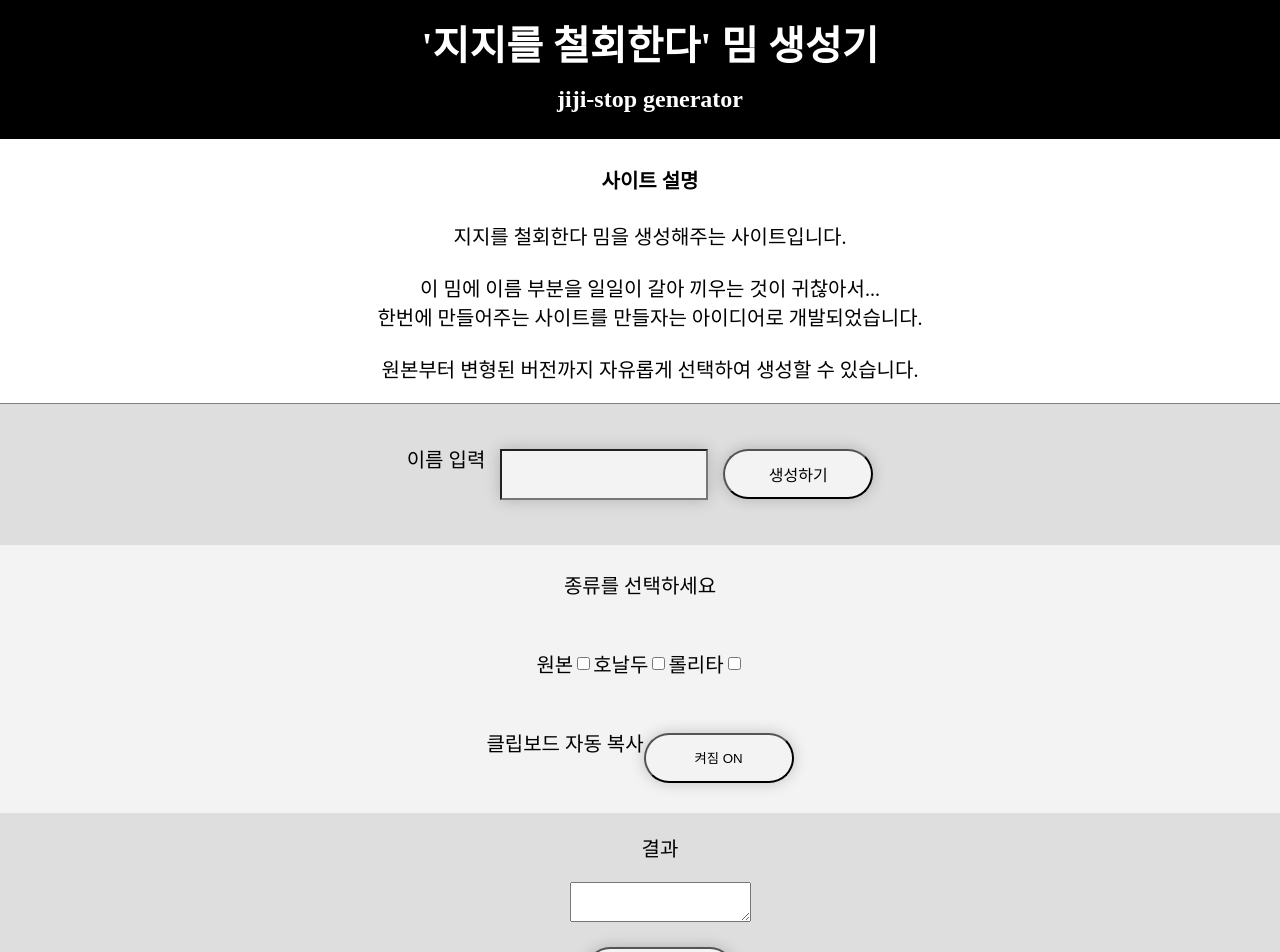
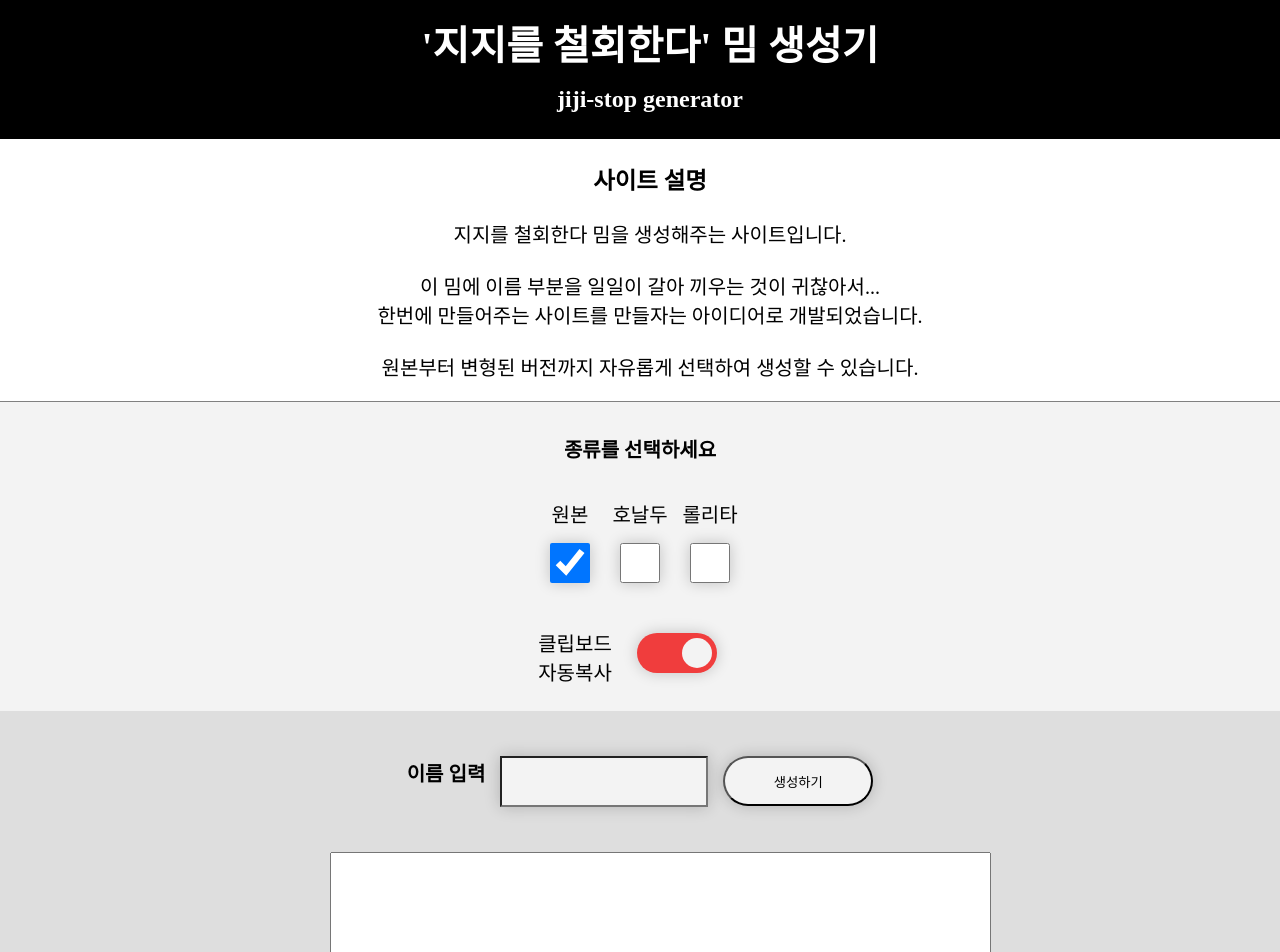
Before and after one commit to ktk-ring/jiji-stop, a React (Create React App) app: page / in a window 1280 px wide. Shown: the top 952 px of the page. Built offline with nearby package versions, Linux system fonts and the light colour scheme; a web font is replaced by a local one.

Commit message:
Update App.js

```diff
--- a/src/App.js
+++ b/src/App.js
@@ -12,27 +12,27 @@ function App() {
     <div className="App">
       <div className="main-title">
         <p>
-        <h1>'지지를 철회한다' 밈 생성기</h1>
-        <h2>jiji-stop generator</h2>
+          <h1>'지지를 철회한다' 밈 생성기</h1>
+          <h2>jiji-stop generator</h2>
         </p>
       </div>
 
       <div className="list">
-        <h4>사이트 설명</h4>
+        <h3>사이트 설명</h3>
         <p>
-          지지를 철회한다 밈을 생성해주는 사이트입니다.<br/><br/>
+          지지를 철회한다 밈을 생성해주는 사이트입니다.<br /><br />
 
-          이 밈에 이름 부분을 일일이 갈아 끼우는 것이 귀찮아서... <br/>
-          한번에 만들어주는 사이트를 만들자는 아이디어로 개발되었습니다.<br/><br/>
+          이 밈에 이름 부분을 일일이 갈아 끼우는 것이 귀찮아서... <br />
+          한번에 만들어주는 사이트를 만들자는 아이디어로 개발되었습니다.<br /><br />
 
-          원본부터 변형된 버전까지 자유롭게 선택하여 생성할 수 있습니다.<br/>
+          원본부터 변형된 버전까지 자유롭게 선택하여 생성할 수 있습니다.<br />
         </p>
       </div>
 
       <Generator></Generator>
 
       <div className='output'>
-        <button type="button" style={{ textAlign: 'left' }}>
+        <button type="button">
           클립보드에 복사하기
         </button>
       </div>
@@ -41,7 +41,7 @@ function App() {
   );
 }
 
-function checkBatchim() {
+function checkBatchim() { // 이름에 받침 여부 체크
   if (typeof nameInput !== 'string') return null;
 
   let lastLetter = nameInput[nameInput.length - 1];
@@ -52,7 +52,7 @@ function checkBatchim() {
   return (uni - 44032) % 28 !== 0;
 }
 
-function Generator() {
+function Generator() { // 밈 생성기
   const [nameInput, setName] = useState("");
   const textRef = useRef(null);
 
@@ -83,55 +83,97 @@ ${nameInput}, 나의 안식.
 ${nameInput}, 나의 영혼.
 ${nameInput}, 나.`
 
-    textRef.current.value = text;
-    textRef.current.select();
+    if (!nameInput) {
+      alert("이름이 입력되지 않았습니다!");
+    } else {
+      textRef.current.value = text;
+      textRef.current.select();
+    }
+
     if (autoCopy) {
       document.execCommand("copy");
     }
   }
 
+  const toggleList = document.querySelectorAll(".toggleSwitch");
+
+  toggleList.forEach(($toggle) => {
+    $toggle.onClick = () => {
+      $toggle.classList.toggle('active');
+    }
+  });
+
   return (
     <div>
 
-      <div className="input">
-        <p>이름 입력</p>
-        <input type="text" onChange={
-          (e) => setName(e.target.value)
-        } />
-        <button onClick={memeText} style={{ fontSize: 16 }}>생성하기</button>
+      <div className="select">
+        <h4>종류를 선택하세요</h4>
+      </div>
+      <div className="select">
+        <label>
+          원본
+          <input type="checkbox"
+            name="version"
+            value="origin"
+            className="check"
+            defaultChecked
+          />
+        </label>
+
+        <label>
+          호날두
+          <input
+            type="checkbox"
+            name="version"
+            value="ronaldo"
+            className="check"
+          />
+        </label>
+
+        <label>
+          롤리타
+          <input type="checkbox"
+            name="version"
+            value="lolita"
+            className="check"
+          />
+        </label>
+
+        {/* {
+        version
+        ? <p>이름이 입력되지 않았습니다!</p>
+        : { 종류 선택 코드 입력 }
+        } */}
+
       </div>
 
       <div className="select">
+        <p>클립보드 <br />자동복사</p>
+        <input type="checkbox" id="autoCopy" defaultChecked hidden></input>
+        <label for="autoCopy" className="toggleSwitch">
+          <span className="toggleButton"></span>
+        </label>
+      </div>
 
-        <p>종류를 선택하세요</p>
-      </div>
-      <div className="select">
-
-        <p>원본</p><input type="checkbox" name="version" value="origin"></input>
-        <p>호날두</p><input type="checkbox" name="version" value="ronaldo"></input>
-        <p>롤리타</p><input type="checkbox" name="version" value="lolita"></input>
-      </div>
-      <div className="select">
-
-        <p>클립보드 자동 복사</p><button onClick={() => {toggleAutoCopy(!autoCopy);}}>
-          {autoCopy ? "켜짐 ON" : "꺼짐 OFF"}
-        </button><br />
-
+      <div className="input">
+        <h4>이름 입력</h4>
+        <input type="text"
+        onChange={
+          (e) => setName(e.target.value)
+        } />
+        <button onClick={memeText}>생성하기</button>
       </div>
 
       <div>
         <div className="output">
-          <p>결과</p>
-        </div>
-
-        <div className="output">
-          <textarea ref={textRef}></textarea>
-          <p>{memeText.text}</p>
+          <textarea ref={textRef} rows="23" cols="80"></textarea>
+          {/* <p>{memeText.text}</p> */}
         </div>
       </div>
 
     </div>
   )
+
 }
 
 export default App;
```
